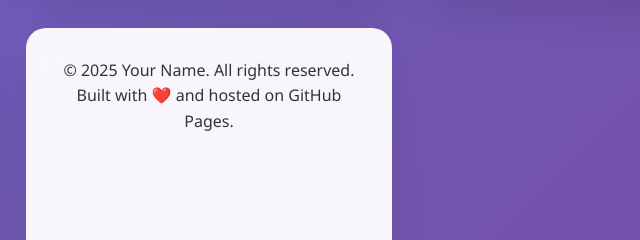
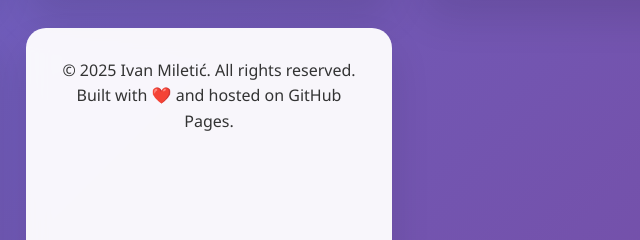
Before and after one commit to milemik/milemik.github.io, a plain HTML site: page index.html in a window 1280 px wide. Shown: the part 1925-2165 px from the top of the page, 431-1071 px from the left. Drawn offline with Linux system fonts and the light colour scheme.

Commit message:
Fixed footer - added name

```diff
--- a/index.html
+++ b/index.html
@@ -424,7 +424,7 @@
 
 			<!-- Footer -->
 			<footer>
-				<p>&copy; 2025 Your Name. All rights reserved. Built with ❤️ and hosted on GitHub Pages.
+				<p>&copy; 2025 Ivan Miletić. All rights reserved. Built with ❤️ and hosted on GitHub Pages.
 				</p>
 			</footer>
 		</div>
```
